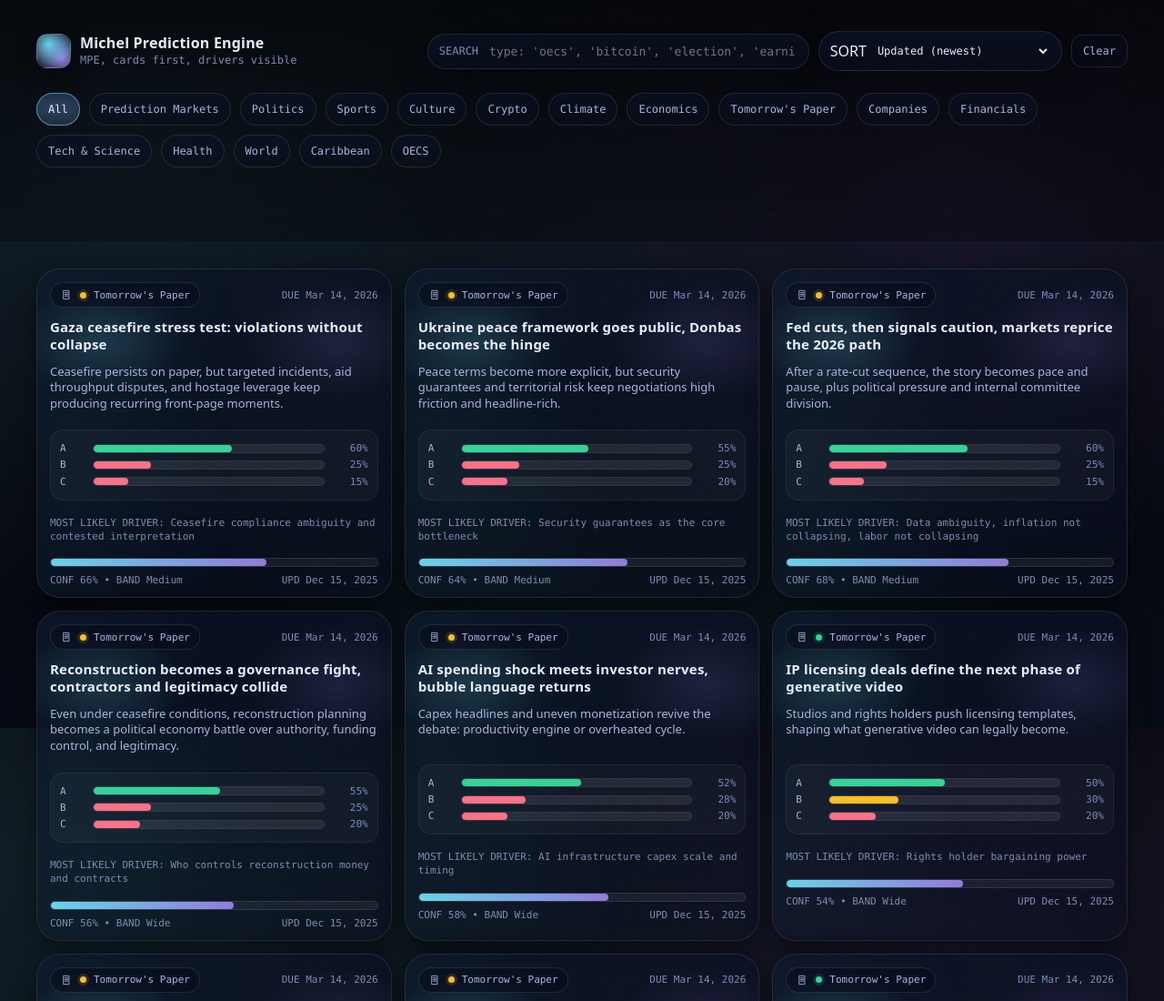
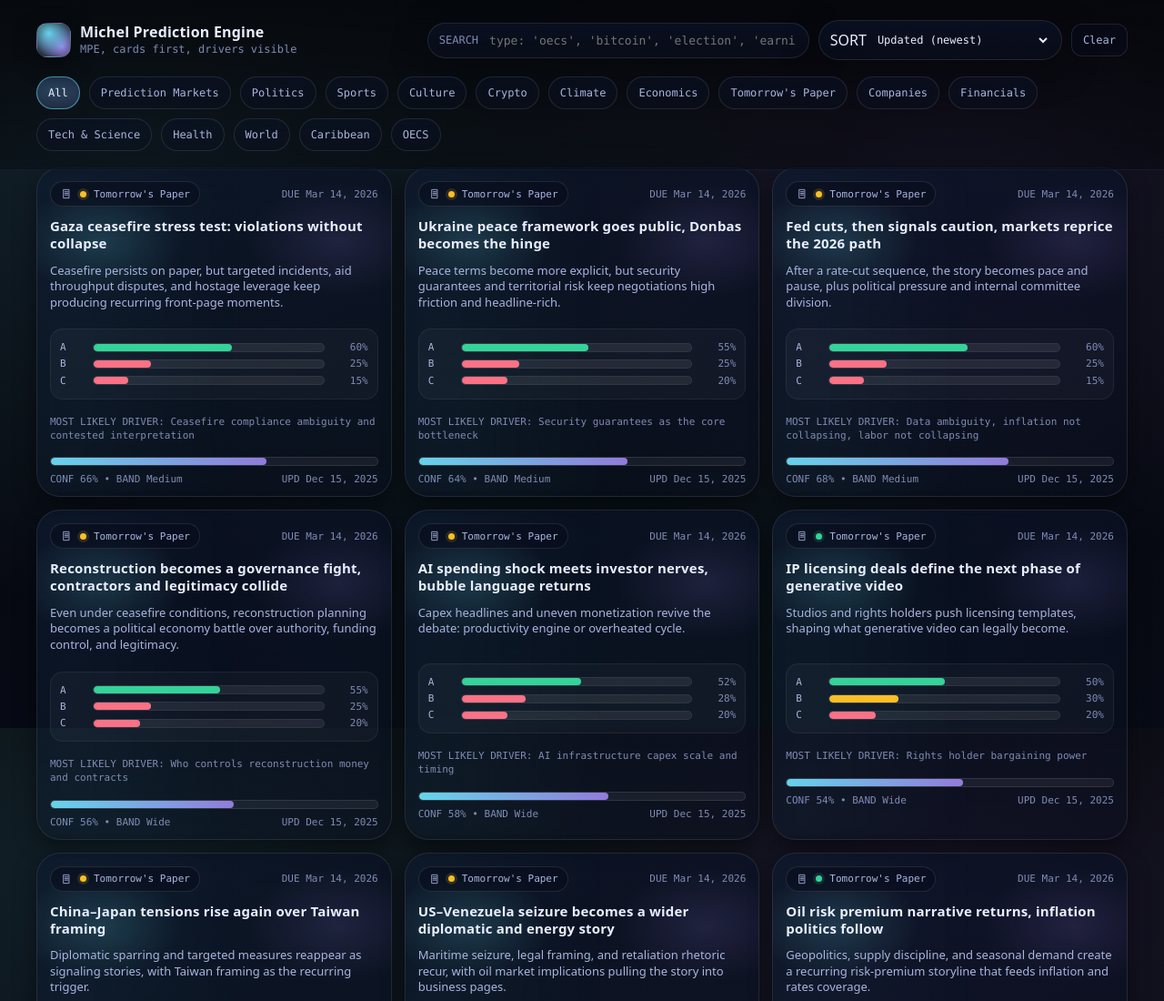
Before and after one commit to KevinLMichel/prediction, a plain HTML site: page index.html in a window 1280 px wide. Shown: the top 1100 px of the page at 91% size. Drawn offline with Linux system fonts and the light colour scheme.

Commit message:
Update styles.css

```diff
--- a/styles.css
+++ b/styles.css
@@ -19,6 +19,9 @@
 
       --radius: 18px;
       --radius2: 26px;
+
+      /* layout */
+      --header-h: 160px;
 
       --mono: ui-monospace, SFMono-Regular, Menlo, Monaco, Consolas, "Liberation Mono", "Courier New", monospace;
       --sans: ui-sans-serif, system-ui, -apple-system, Segoe UI, Roboto, Helvetica, Arial, "Apple Color Emoji","Segoe UI Emoji";
@@ -58,21 +61,33 @@
       padding:20px 0 64px;
     }
 
+    main.wrap.content{
+      padding: calc(var(--header-h, 160px) + 14px) 0 64px;
+    }
+
+
     header{
-      position:sticky;
+      position:fixed;
       top:0;
-      z-index:50;
+      left:0;
+      right:0;
+      z-index:200;
       backdrop-filter: blur(14px);
       background: linear-gradient(180deg, rgba(5,6,10,.78), rgba(5,6,10,.35));
       border-bottom:1px solid rgba(26,42,85,.55);
     }
+
+    header .wrap{
+      padding: 12px 0 10px;
+    }
+
 
     .topbar{
       display:flex;
       align-items:center;
       justify-content:space-between;
       gap:14px;
-      padding:14px 0;
+      padding:10px 0;
     }
 
     .brand{
@@ -173,14 +188,14 @@
     }
 
     .content{
-      padding-top: 18px;
+      padding-top: 0;
     }
 
     .tabs{
       display:flex;
       gap:10px;
       flex-wrap:wrap;
-      margin: 10px 0 18px;
+      margin: 8px 0 10px;
     }
     .tab{
       font-family:var(--mono);
@@ -209,7 +224,7 @@
       display:none;
       gap:10px;
       flex-wrap:wrap;
-      margin: -6px 0 14px;
+      margin: -4px 0 10px;
     }
     .subtab{
       font-family:var(--mono);
@@ -1105,3 +1120,9 @@ details.collapsible .cbody{
       .topbar{ flex-direction:column; align-items:stretch; }
       .brand{ min-width: 0; }
     }
+
+/* Fixed header: prevent anchor targets from hiding under the header */
+#detailView [id]{
+  scroll-margin-top: calc(var(--header-h, 160px) + 14px);
+}
+#listView{ scroll-margin-top: calc(var(--header-h, 160px) + 14px); }
```
